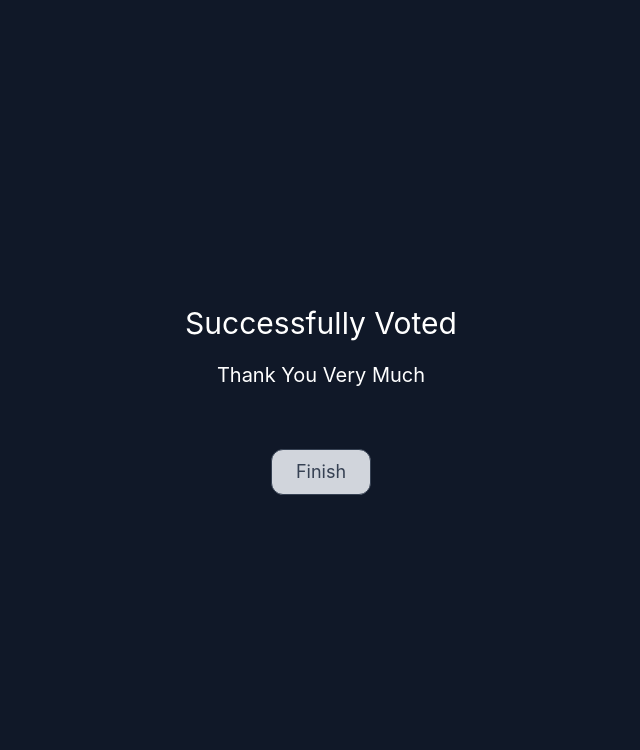
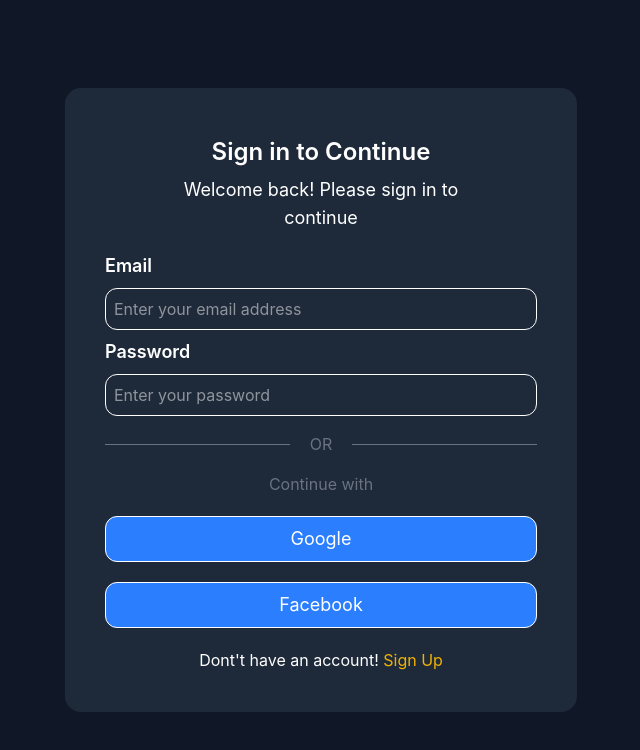
Before and after one commit to Vitumbiko-Kamanga/min_voting_system_react, a React (Vite) app: page / in a window 1280 px wide. Shown: the top 750 px of the page, without its empty margins (319-959 px from the left). Built offline with nearby package versions, Linux system fonts and the light colour scheme.

Commit message:
Implemented the sign in page

```diff
--- a/src/App.jsx
+++ b/src/App.jsx
@@ -6,6 +6,7 @@
 import LoginScreen from './components/loginScreen'
 import Landing from './components/landing.jsx'
 import Success from './components/SuccessScreen.jsx'
+import Auth from './components/Auth.jsx'
 
 function App() {
   const [count, setCount] = useState(0)
@@ -14,7 +15,9 @@
     <>
       {/* <LoginScreen /> */}
       {/* <Landing /> */}
-      <Success />
+      {/* <Success /> */}
+      <Auth />
+
 
     </>
   )
--- /dev/null
+++ b/src/components/Auth.jsx
@@ -0,0 +1,35 @@
+import Label from './Label.jsx'
+import Btn from './Btn.jsx'
+
+function Auth() {
+    return(
+        <div className="bg-gray-900 h-screen text-white content-center ">
+
+            <div className='p-10 mx-auto flex flex-col w-lg rounded-2xl bg-gray-800'>
+                <h2 className='text-2xl font-semibold text-center p-2'>Sign in to Continue</h2>
+                <h2 className='text-lg text-center'>Welcome back! Please sign in to <br /> continue</h2>
+                {/* the section with the imput sections regarding the sign in page */}
+                <div className='pt-5 flex flex-col gap-2 '>
+                    <Label htmlFor="email" text = "Email" />
+                    <input className='border-1 p-2 rounded-xl w-full' type="email" name="email" id="email" placeholder='Enter your email address' required />
+                    <Label htmlFor = "password" text = "Password" />
+                    <input className='border-1 p-2 rounded-xl w-full' type="password" name="password" id="password" placeholder='Enter your password' required/>
+                </div>
+                <div className="flex flex-row py-4 text-gray-500">
+                    <hr className='w-[100%] mt-3' />
+                    <h3 className='px-5'>OR</h3>
+                    <hr className=' w-[100%] mt-3' />
+
+                </div>
+                <h2 className="text-gray-500 text-center">Continue with</h2>
+                {/* the use of the google links to continue */}
+                <div className='flex flex-col'>
+                    <Btn btnType="submit" text="Google" />
+                    <Btn btnType="submit" text="Facebook" />
+                    <h2 className='pt-5 text-center'>Dont't have an account! <a className='text-yellow-500' href="http://"> Sign Up</a></h2>
+                </div>
+            </div>
+        </div>
+    )
+}
+export default Auth;
--- a/src/components/Btn.jsx
+++ b/src/components/Btn.jsx
@@ -2,21 +2,21 @@
     if(btnType === "submit"){
         return(
             <>
-                <button className="border mt-5 rounded-xl px-6 py-2 bg-blue-500 text-white text-lg" type={btnType}>{text}</button>
+                <button className="border mt-5 rounded-xl px-10 py-2 bg-blue-500 text-white text-lg" type={btnType}>{text}</button>
             </>
         );
     }
     else if(btnType === "reset"){
         return(
             <>
-                <button className="border mt-10 rounded-xl px-6 py-2 bg-gray-300 text-gray-700 text-lg" type={btnType}>{text}</button>
+                <button className="border mt-10 rounded-xl px-10 py-2 bg-gray-300 text-gray-700 text-lg" type={btnType}>{text}</button>
             </>
         );
     }
     else{
         return(
             <>
-                <button className="border mt-10 rounded-xl px-6 py-2 bg-gray-300 text-gray-700 text-lg" type="button">{text}</button>
+                <button className="border mt-10 rounded-xl px-10 py-2 bg-gray-300 text-gray-700 text-lg" type="button">{text}</button>
             </>
         );
     }
--- a/src/components/Label.jsx
+++ b/src/components/Label.jsx
@@ -1,7 +1,7 @@
 function Label({htmlFor, text}){
     return(
         <>
-            <label className= 'font-semibold' htmlFor={htmlFor}> {text}</label>
+            <label className= 'font-semibold text-lg' htmlFor={htmlFor}> {text}</label>
         </>
     );
 }
--- a/src/components/SuccessScreen.jsx
+++ b/src/components/SuccessScreen.jsx
@@ -3,7 +3,7 @@
     return(
         <div className="bg-gray-900 h-screen text-white flex flex-col gap-5 justify-center items-center">
             <h1 className="text-3xl"> Successfully Voted</h1>
-            <h2 className="text-xl">Thank You Very Much</h2>
+            <h2 className="text-xl text-yellow-500">Thank You Very Much</h2>
             <Btn buttonType = "Button" text = "Finish" />
 
         </div>
```
